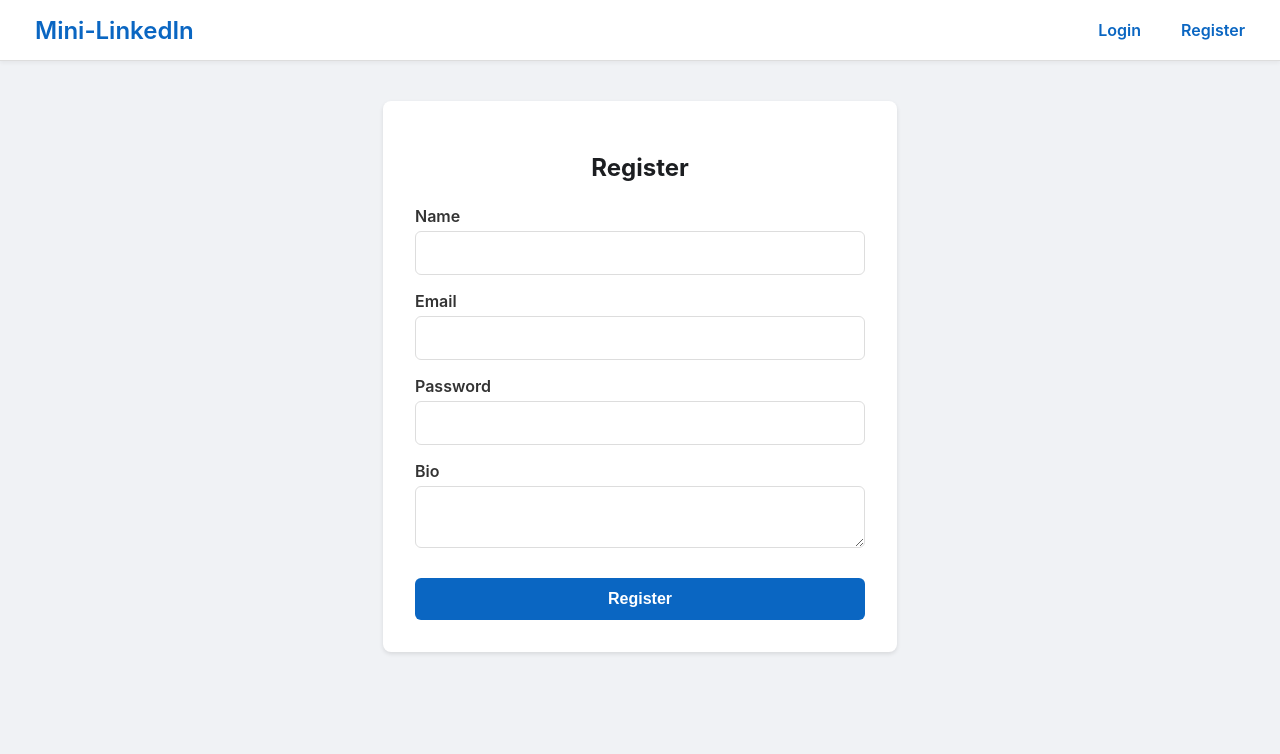
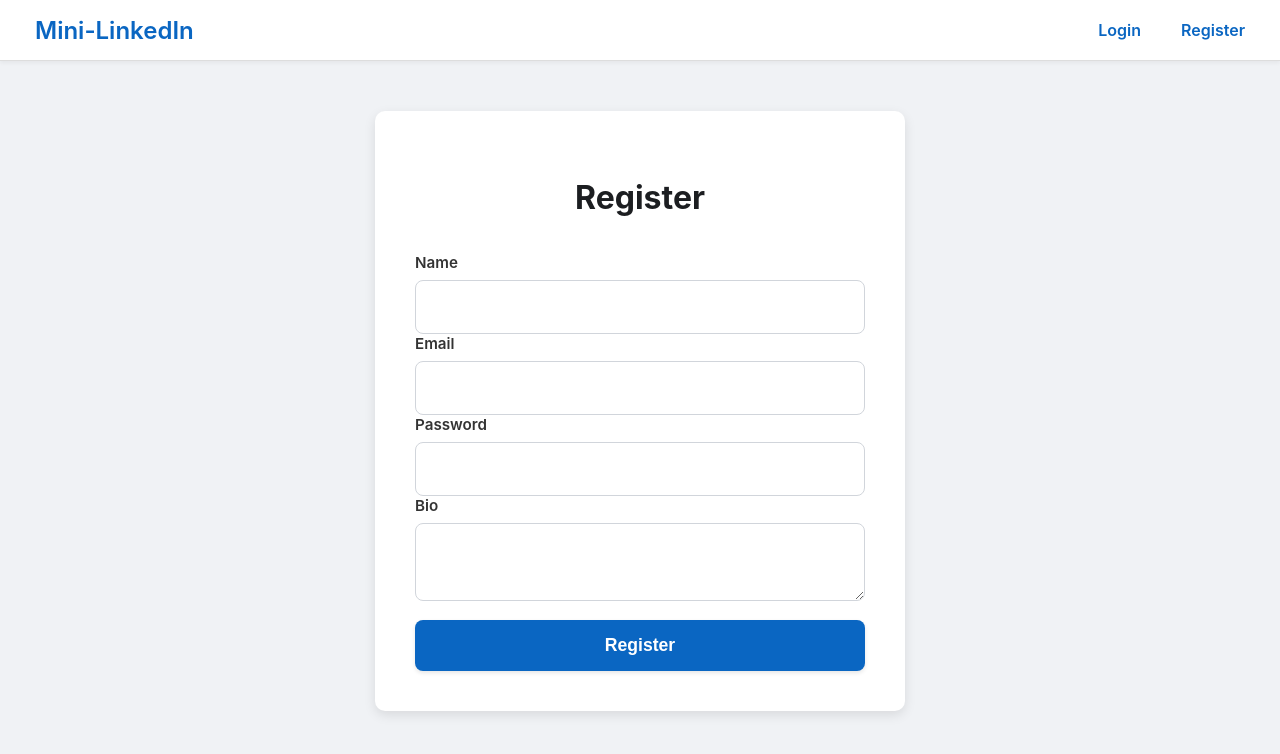
Before and after one commit to adnaniZ00/mini-linkedin, a React (Create React App) app in the folder client/: page /register in a window 1280 px wide. Shown: the top 754 px of the page. Built offline with nearby package versions, Linux system fonts and the light colour scheme.

Commit message:
Fix: Correct API URLs to resolve deployment error

```diff
--- a/client/src/App.css
+++ b/client/src/App.css
@@ -77,67 +77,81 @@ body {
   background-color: #f0f2f5;
 }
 
-/* Form styles */
+/* Form styles (ENHANCED) */
 .form-container {
   background-color: #fff;
-  padding: 2rem;
-  border-radius: 8px;
-  box-shadow: 0 2px 4px rgba(0, 0, 0, 0.1);
+  padding: 2.5rem; /* Increased padding */
+  border-radius: 10px; /* Slightly more rounded corners */
+  box-shadow: 0 4px 12px rgba(0, 0, 0, 0.1); /* Stronger shadow */
   max-width: 450px;
-  margin: 40px auto;
+  margin: 50px auto; /* Increased top/bottom margin */
+  display: flex;
+  flex-direction: column;
+  gap: 1.25rem; /* Space between form groups */
 }
 
 .form-container h2 {
   text-align: center;
-  margin-bottom: 1.5rem;
+  margin-bottom: 1rem; /* Adjusted margin */
   color: #1c1e21;
+  font-size: 2rem; /* Larger heading */
+  font-weight: 700;
 }
 
 .form-group {
-  margin-bottom: 1rem;
+  margin-bottom: 0; /* Reset default margin, controlled by gap on container */
 }
 
 .form-group label {
   display: block;
-  margin-bottom: 5px;
+  margin-bottom: 8px; /* More space below label */
   font-weight: 600;
   color: #333;
+  font-size: 0.95rem; /* Slightly larger label font */
 }
 
 .form-group input,
 .form-group textarea {
   width: 100%;
-  padding: 12px;
-  border: 1px solid #ddd;
-  border-radius: 6px;
-  box-sizing: border-box; /* Important */
-  transition: border-color 0.2s ease-in-out;
+  padding: 14px; /* Increased padding */
+  border: 1px solid #d1d5db; /* Lighter border color */
+  border-radius: 8px; /* More rounded input fields */
+  box-sizing: border-box;
+  transition: border-color 0.2s ease-in-out, box-shadow 0.2s ease-in-out;
   font-size: 1rem;
+  line-height: 1.5; /* Ensure consistent line height */
 }
 
 .form-group input:focus,
 .form-group textarea:focus {
   outline: none;
   border-color: #0a66c2;
-  box-shadow: 0 0 0 2px rgba(10, 102, 194, 0.2);
+  box-shadow: 0 0 0 3px rgba(10, 102, 194, 0.25); /* More prominent focus ring */
 }
 
 .btn {
   width: 100%;
-  padding: 12px;
+  padding: 15px; /* Increased padding for button */
   border: none;
-  border-radius: 6px;
+  border-radius: 8px; /* More rounded button */
   background-color: #0a66c2;
   color: white;
-  font-size: 1rem;
-  font-weight: 700; /* Bolder */
+  font-size: 1.1rem; /* Larger button text */
+  font-weight: 700;
   cursor: pointer;
-  margin-top: 10px;
-  transition: background-color 0.2s ease-in-out;
+  margin-top: 15px; /* More space above the button */
+  transition: background-color 0.2s ease-in-out, transform 0.1s ease-in-out;
+  box-shadow: 0 2px 4px rgba(0, 0, 0, 0.1); /* Add shadow to button */
 }
 
 .btn:hover {
   background-color: #004182;
+  transform: translateY(-1px); /* Slight lift effect on hover */
+}
+
+.btn:active {
+  transform: translateY(0); /* Reset on click */
+  box-shadow: inset 0 2px 4px rgba(0, 0, 0, 0.15); /* Pressed effect */
 }
 
 /* General Page Title */
@@ -155,6 +169,8 @@ body {
   border: 1px solid #ddd;
   border-radius: 8px;
   margin-bottom: 20px;
+  display: flex;
+  flex-direction: column;
 }
 
 .post-form textarea {
@@ -168,9 +184,17 @@ body {
   box-sizing: border-box;
 }
 
+/* New style for the post metadata container */
+.post-meta {
+  display: flex; /* Use flexbox to put items on one line */
+  align-items: baseline; /* Align items at their text baseline */
+  margin-bottom: 5px; /* Space between meta and content */
+}
+
 .post-author {
   font-weight: 600;
-  margin-bottom: 5px;
+  color: #1c1e21;
+  margin: 0; /* Remove default margin from p tag */
 }
 
 .post-author a {
@@ -184,10 +208,12 @@ body {
 .post-date {
   font-size: 0.8rem;
   color: #65676b;
-  margin-bottom: 15px;
+  margin: 0; /* Remove default margin from p tag */
+  margin-left: 8px; /* Add space between author and date */
 }
 
 .post-content {
+  margin-top: 15px; /* Add some space above the content */
   line-height: 1.5;
   white-space: pre-wrap; /* Preserve line breaks in posts */
 }
--- a/client/src/components/Home.jsx
+++ b/client/src/components/Home.jsx
@@ -5,14 +5,14 @@ import { Link } from "react-router-dom";
 const Home = () => {
   const [posts, setPosts] = useState([]);
   const [content, setContent] = useState("");
-  const [loading, setLoading] = useState(true); // Add loading state
+  const [loading, setLoading] = useState(true);
   const token = localStorage.getItem("token");
 
   const fetchPosts = async () => {
     try {
       setLoading(true);
       const res = await axios.get(
-        "[https://mini-linkedin-api-adnan.onrender.com/api/posts](https://mini-linkedin-api-adnan.onrender.com/api/posts)"
+        "https://mini-linkedin-api-adnan.onrender.com/api/posts"
       );
       setPosts(res.data);
     } catch (err) {
@@ -36,7 +36,7 @@ const Home = () => {
         },
       };
       const res = await axios.post(
-        "[https://mini-linkedin-api-adnan.onrender.com/api/posts](https://mini-linkedin-api-adnan.onrender.com/api/posts)",
+        "https://mini-linkedin-api-adnan.onrender.com/api/posts",
         { content },
         config
       );
@@ -77,6 +77,8 @@ const Home = () => {
         ) : posts.length > 0 ? (
           posts.map((post) => (
             <div key={post._id} className="post">
+              {/* NEW WRAPPER FOR AUTHOR AND DATE */}
+              <div className="post-meta">
                 <p className="post-author">
                   <Link to={`/profile/${post.author._id}`}>
                     {post.author.name}
@@ -85,6 +87,7 @@ const Home = () => {
                 <p className="post-date">
                   {new Date(post.createdAt).toLocaleString()}
                 </p>
+              </div>
               <p className="post-content">{post.content}</p>
             </div>
           ))
--- a/client/src/components/Register.jsx
+++ b/client/src/components/Register.jsx
@@ -9,27 +9,26 @@ const Register = () => {
     password: "",
     bio: "",
   });
-  const [error, setError] = useState(""); // State for error messages
+  const [error, setError] = useState("");
   const navigate = useNavigate();
 
   const { name, email, password, bio } = formData;
 
   const onChange = (e) => {
     setFormData({ ...formData, [e.target.name]: e.target.value });
-    setError(""); // Clear error when user starts typing
+    setError("");
   };
 
   const onSubmit = async (e) => {
     e.preventDefault();
     try {
       const res = await axios.post(
-        "[https://mini-linkedin-api-adnan.onrender.com/api/auth/register](https://mini-linkedin-api-adnan.onrender.com/api/auth/register)",
+        "https://mini-linkedin-api-adnan.onrender.com/api/auth/register",
         formData
       );
       localStorage.setItem("token", res.data.token);
-      navigate("/"); // Redirect to home on successful registration
+      navigate("/");
     } catch (err) {
-      // Set error message from server response, or a generic one
       setError(
         err.response?.data?.msg ||
           "An unexpected error occurred. Please try again."
@@ -41,7 +40,8 @@ const Register = () => {
   return (
     <div className="form-container">
       <h2>Register</h2>
-      <form onSubmit={onSubmit}>
+      {/* Added new class 'register-form-content' to the form tag */}
+      <form onSubmit={onSubmit} className="register-form-content">
         {error && <p className="error-message">{error}</p>}
         <div className="form-group">
           <label>Name</label>
```
Lines whose indentation alone changed are shown as unchanged.
